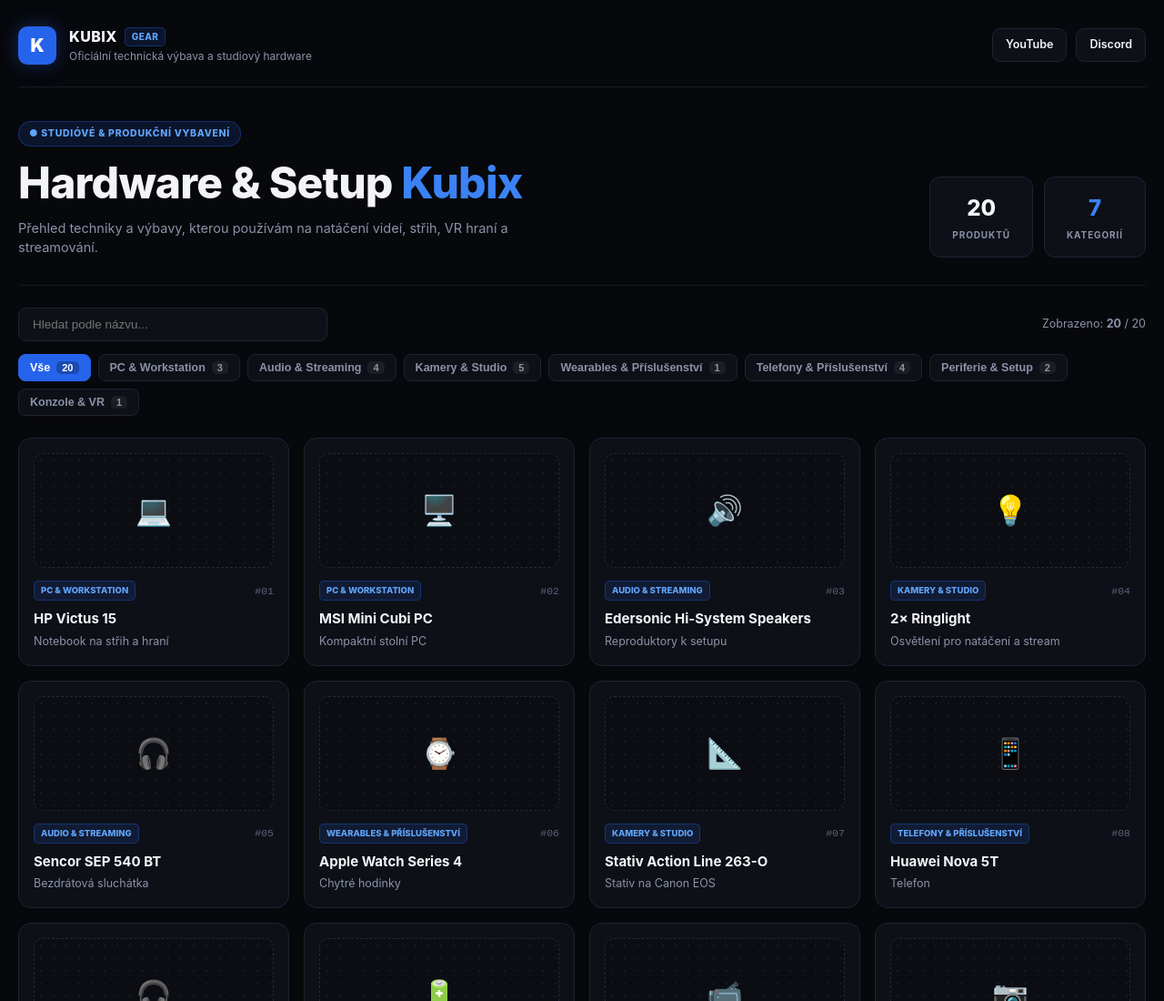
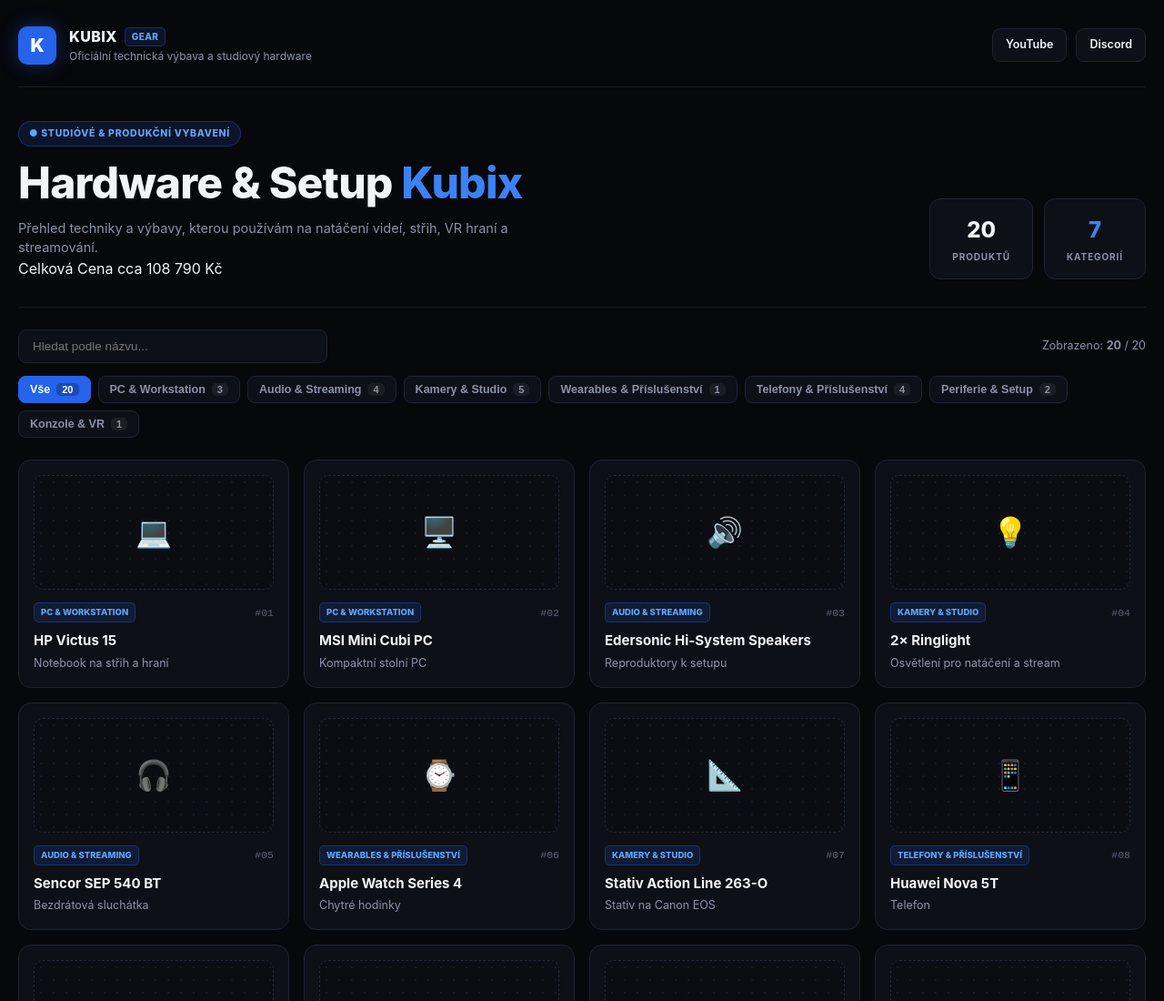
Before and after one commit to kubixgear/kubix.gear, a plain HTML site: page index.html in a window 1280 px wide. Shown: the top 1100 px of the page at 91% size. Drawn offline with Linux system fonts and the light colour scheme.

Commit message:
Update index.html

```diff
--- a/index.html
+++ b/index.html
@@ -27,6 +27,7 @@
         <div class="hero-tag">● STUDIÓVÉ &amp; PRODUKČNÍ VYBAVENÍ</div>
         <h1>Hardware &amp; Setup <span>Kubix</span></h1>
         <p class="hero-desc">Přehled techniky a výbavy, kterou používám na natáčení videí, střih, VR hraní a streamování.</p>
+        <div class="hero-price">Celková Cena <span>cca 108 790 Kč</span></div>
       </div>
       <div class="stats">
         <div class="stat-card">
```
